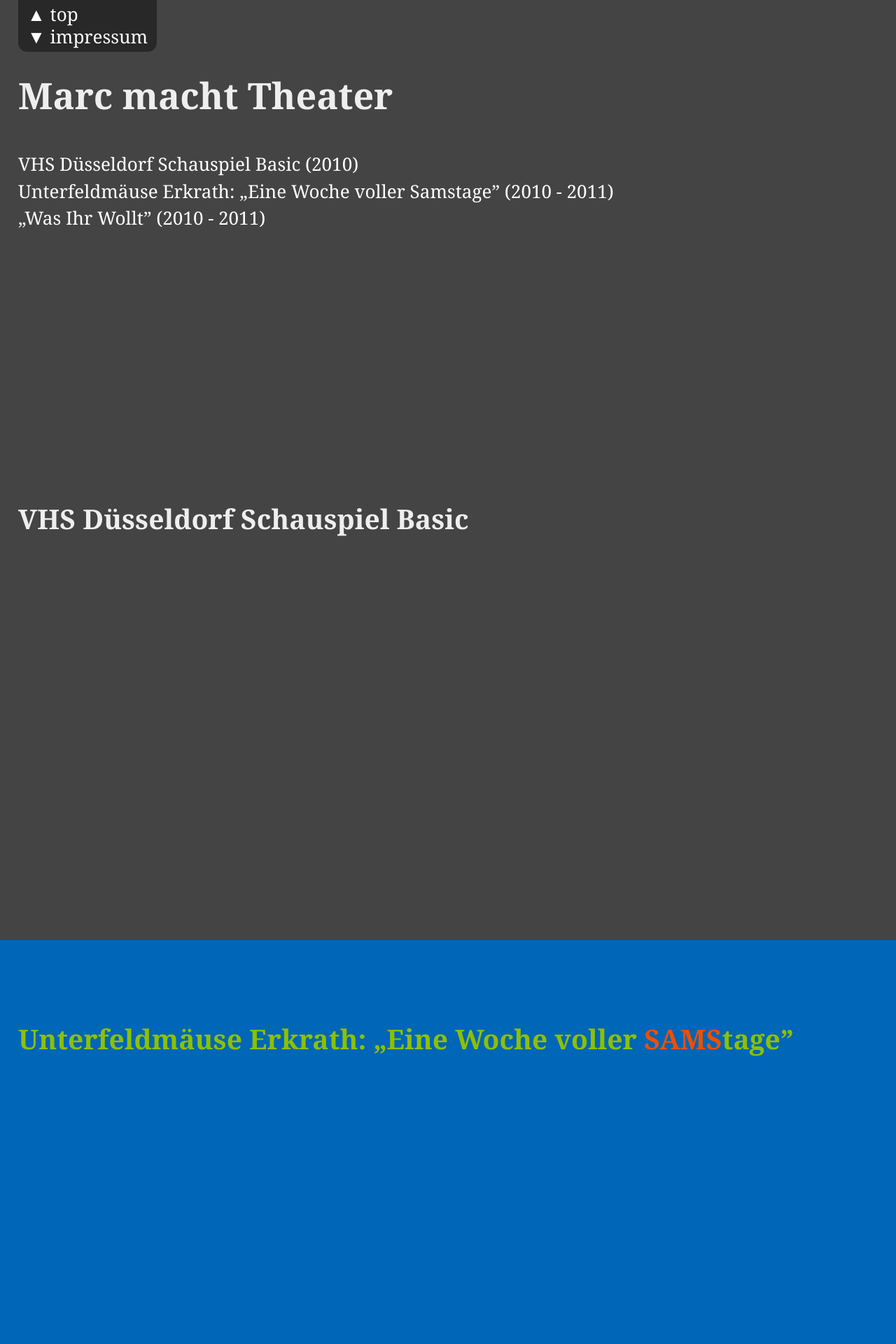
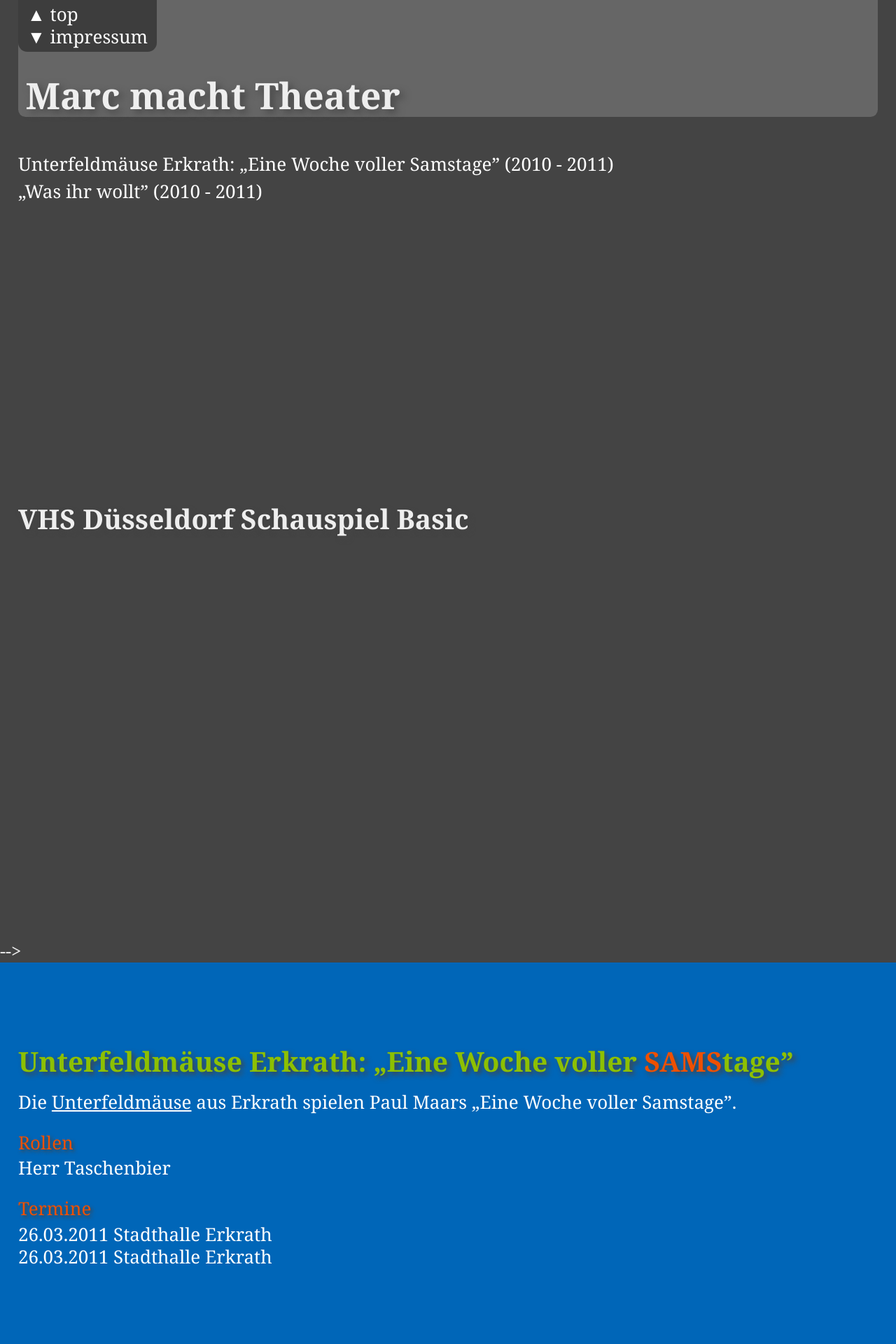
Before and after one commit to marcoliverteschke/marcmachttheater.de, a PHP site: page / in a window 1280 px wide. Shown: the top 1920 px of the page at 70% size. Run offline with PHP 8.4, Linux system fonts and the light colour scheme; some libraries are stand-ins or nearby versions; some web fonts are replaced.

Commit message:
Added infos for Was Ihr Wollt & Eine Woche voller Samstage, more CSS changes, added Analytics code.

```diff
--- a/htdocs/css/style.css
+++ b/htdocs/css/style.css
@@ -86,17 +86,41 @@ body {
 	margin: 0 0 1em 0;
 }
 
+a {
+	color: #ffffff;
+}
+
+a:visited {
+	color: #bbbbbb;
+}
+
+a:hover {
+	color: #dddddd;
+}
+
 h1 {
+	background-color: #666666;
 	font-family: 'IM Fell English SC', Georgia, 'Times New Roman', serif;
 	font-size: 52px;
 	margin: 0 0 1em 0;
-	padding: 2em 0 0 0;
+	padding: 2em .1em 0 .2em;
+
+	-webkit-border-bottom-right-radius: .2em;
+	-webkit-border-bottom-left-radius: .2em;
+	-moz-border-radius-bottomright: .2em;
+	-moz-border-radius-bottomleft: .2em;
+	border-bottom-right-radius: .2em;
+	border-bottom-left-radius: .2em;
 }
 
 h3 {
 	font-family: 'IM Fell English SC', Georgia, 'Times New Roman', serif;
 	font-size: 39px;
 	margin: 0 0 .5em 0;
+}
+
+h1, h3 {
+	text-shadow: .1em .1em .2em #444444;
 }
 
 ul, li {
@@ -136,15 +160,35 @@ section {
 
 .navigation a {
 	color: #ffffff;
+	display: block;
 	text-decoration: none;
+}
+
+.navigation a:hover {
+	text-shadow: .1em .1em .2em #444444;
 }
 
 #navigation li {
 	margin-bottom: .25em;
 }
 
+p.list_title {
+	margin: 1em 0 .2em 0;
+	text-shadow: .1em .1em .2em #444444;
+}
+
+/**** Eine Woche voller Samstage ****/
+a#link_unterfeldmaeuse-2010-2011-eine-woche-voller-samstage:hover {
+	background-color: #0066b8;
+	color: #8dc000;
+}
+
 #unterfeldmaeuse-2010-2011-eine-woche-voller-samstage {
 	background-color: #0066b8;
+	color: #ffffff;
+}
+
+#unterfeldmaeuse-2010-2011-eine-woche-voller-samstage h3 {
 	color: #8dc000;
 }
 
@@ -154,6 +198,29 @@ section {
 	text-transform: uppercase;
 }
 
+#unterfeldmaeuse-2010-2011-eine-woche-voller-samstage p.list_title {
+	color: #ee5000;
+}
+
+/**** Was ihr wollt ****/
+
+a#link_was-ihr-wollt-2010-2011:hover {
+	background-color: #7a0023;
+	color: #f7f490;
+}
+
+#was-ihr-wollt-2010-2011 {
+	background-color: #7a0023;
+	color: #ffffff;
+}
+
+#was-ihr-wollt-2010-2011 h3 {
+	color: #f7f490;
+}
+
+#was-ihr-wollt-2010-2011 p.list_title {
+	color: #f7f490;
+}
 
 
 /*
--- a/htdocs/index.html
+++ b/htdocs/index.html
@@ -5,9 +5,9 @@
   <!--[if IE]><![endif]-->
 
   <meta http-equiv="X-UA-Compatible" content="IE=edge,chrome=1">
-  <title></title>
-  <meta name="description" content="">
-  <meta name="author" content="">
+  <title>Marc macht Theater &mdash; Theaterzeug, in dem Marc-Oliver Teschke mitgespielt hat</title>
+  <meta name="description" content="Ein Journal der Theaterprojekte, in denen Marc-Oliver Teschke seit 2010 mitgewirkt hat, zum Beispiel an der Volkshochschule Düsseldorf und bei den Unterfeldmäusen Erkrath.">
+  <meta name="author" content="Marc-Oliver Teschke">
   <meta name="viewport" content="width=device-width; initial-scale=1.0; maximum-scale=1.0;">
   <link rel="shortcut icon" href="/favicon.ico">
   <link rel="apple-touch-icon" href="/apple-touch-icon.png">
@@ -33,24 +33,46 @@
 		</ul>
 		<h1>Marc macht Theater</h1>
 		<ul id="navigation" class="navigation">
-			<li><a href="#vhs-schauspiel-basic-2010">VHS Düsseldorf Schauspiel Basic (2010)</a></li>
-			<li><a href="#unterfeldmaeuse-2010-2011-eine-woche-voller-samstage">Unterfeldmäuse Erkrath: &bdquo;Eine Woche voller Samstage&rdquo; (2010 - 2011)</a></li>
-			<li><a href="#was-ihr-wollt-2010-2011">&bdquo;Was Ihr Wollt&rdquo; (2010 - 2011)</a></li>
+<!--			<li><a href="#vhs-schauspiel-basic-2010">VHS Düsseldorf Schauspiel Basic (2010)</a></li>-->
+			<li><a id="link_unterfeldmaeuse-2010-2011-eine-woche-voller-samstage" href="#unterfeldmaeuse-2010-2011-eine-woche-voller-samstage">Unterfeldmäuse Erkrath: &bdquo;Eine Woche voller Samstage&rdquo; (2010 - 2011)</a></li>
+			<li><a id="link_was-ihr-wollt-2010-2011"href="#was-ihr-wollt-2010-2011">„Was ihr wollt” (2010 - 2011)</a></li>
 		</ul>
     </header>
 
     <div id="main">
-		<section id="vhs-schauspiel-basic-2010">
+<!-->		<section id="vhs-schauspiel-basic-2010">
 			<a name="vhs-schauspiel-basic-2010"></a>
 			<h3>VHS Düsseldorf Schauspiel Basic</h3>
-		</section>
+		</section>-->
 		<section id="unterfeldmaeuse-2010-2011-eine-woche-voller-samstage">
 			<a name="unterfeldmaeuse-2010-2011-eine-woche-voller-samstage"></a>
 			<h3>Unterfeldmäuse Erkrath: &bdquo;Eine Woche voller <em>Sams</em>tage&rdquo;</h3>
+			<p>Die <a href="http://unterfeldmaeuse.de/" target="_blank">Unterfeldmäuse</a> aus Erkrath spielen Paul Maars „Eine Woche voller Samstage”.</p>
+			<p class="list_title">Rollen</p>
+			<ul>
+				<li>Herr Taschenbier</i>
+			</ul>
+			<p class="list_title">Termine</p>
+			<ul>
+				<li>26.03.2011 Stadthalle Erkrath</i>
+				<li>26.03.2011 Stadthalle Erkrath</li>
+			</ul>
 		</section>
 		<section id="was-ihr-wollt-2010-2011">
 			<a name="was-ihr-wollt-2010-2011"></a>
-			<h3>&bdquo;Was Ihr Wollt&rdquo;</h3>
+			<h3>„Was ihr wollt”</h3>
+			<p>Die Produktion von William Shakespeares Komödie <a href="http://de.wikipedia.org/wiki/Was_ihr_wollt" target="_blank">„Was ihr wollt”</a> ist ein Projekt des <a href="http://www.amateurtheater-nrw.de/" target="_blank">Amatheurtheaterverbands NRW</a>.</p>
+			<p>Sie ist ein Joint Venture der <a href="http://www.volksbühne-viersen.de/" target="_blank">Volksbühne Viersen</a>, des <a href="http://www.theater-minestrone.de/" target="_blank">Theaters Minestrone</a> aus Wülfrath und der <a href="http://unterfeldmaeuse.de/" target="_blank">Unterfeldmäuse</a> aus Erkrath im Rahmen der <a href="http://www.neanderland-biennale.de/" target="_blank">neanderland-biennale 2011</a> unter der Regie von Ulrich Schwarz aus Dresden.</p>
+			<p class="list_title">Rollen</p>
+			<ul>
+				<li>Valentin</i>
+				<li>Antonio</li>
+			</ul>
+			<p class="list_title">Termine</p>
+			<ul>
+				<li>25.06.2011 Premiere im Rahmen der neanderland-biennale</i>
+				<li>02.07.2011 Altstadtsommer Viersen</li>
+			</ul>
 		</section>
 		<section id="impressum">
 			<a name="impressum"></a>
@@ -84,7 +106,7 @@
   <script src="js/profiling/config.js?v=1"></script>
 
   <script>
-   var _gaq = [['_setAccount', 'UA-XXXXX-X'], ['_trackPageview']];
+   var _gaq = [['_setAccount', 'UA-377570-9'], ['_trackPageview']];
    (function(d, t) {
     var g = d.createElement(t), s = d.getElementsByTagName(t)[0];
     g.async = true; g.src = '//www.google-analytics.com/ga.js'; s.parentNode.insertBefore(g, s);
```
